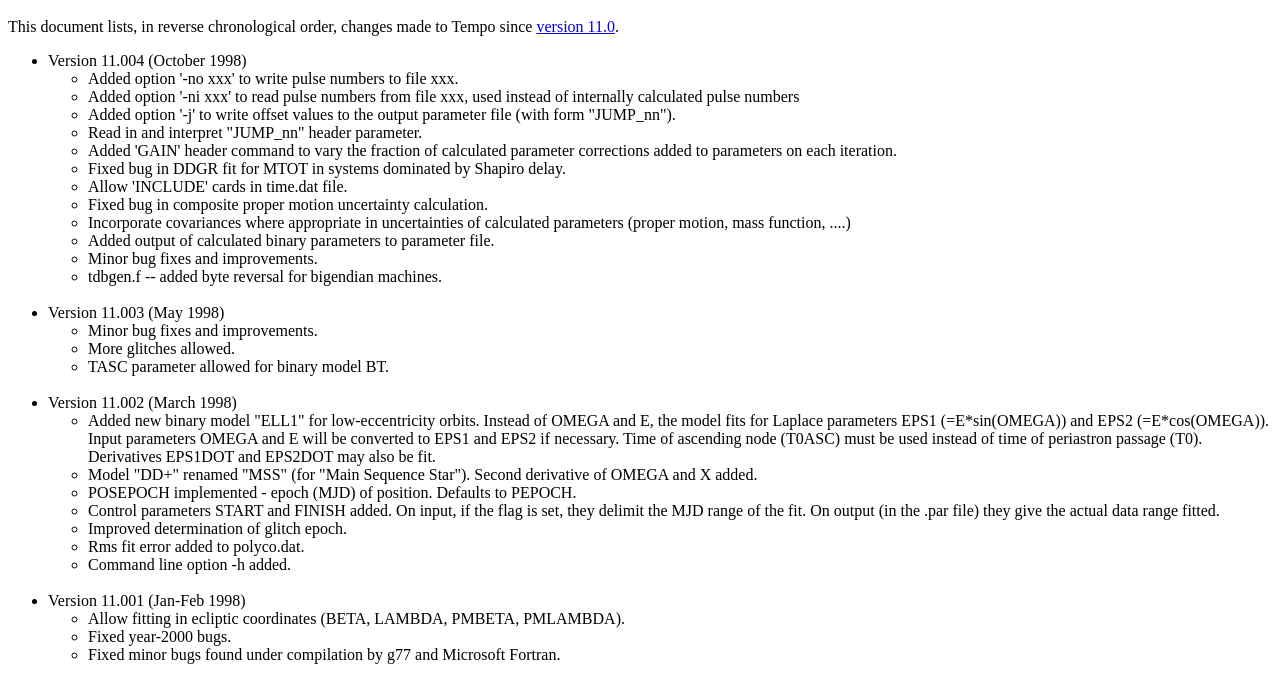
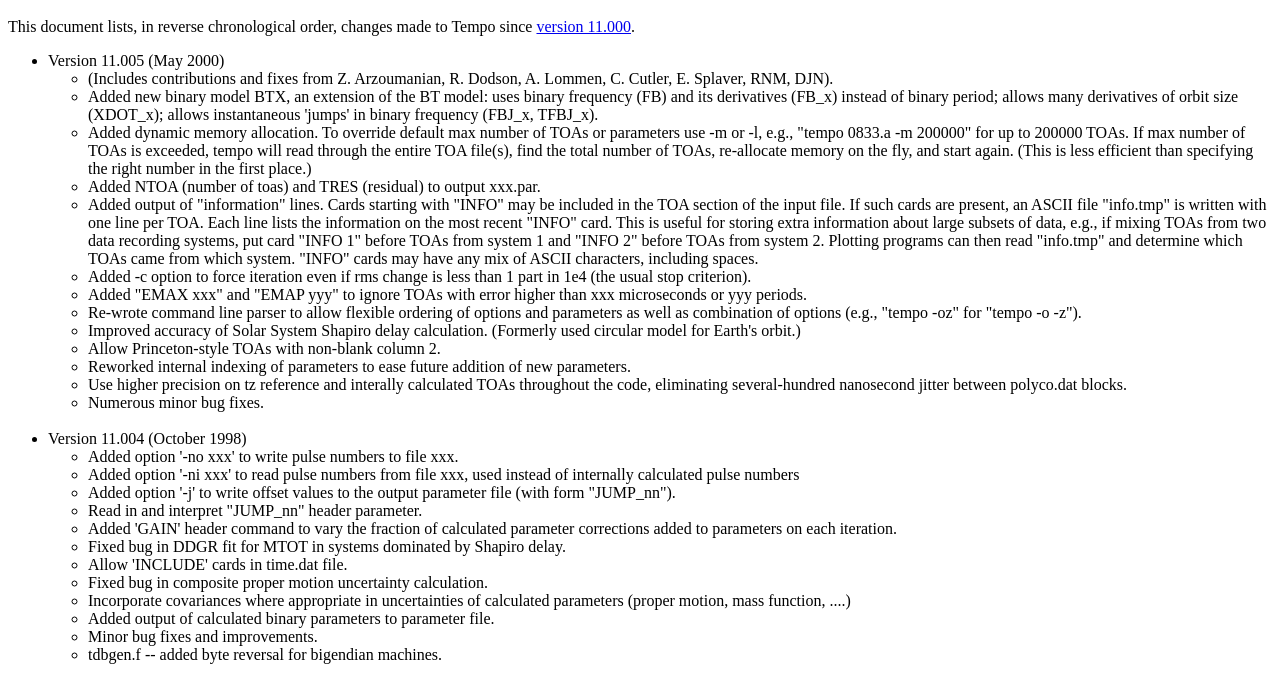
Before and after one commit to nanograv/tempo, a plain HTML site: page doc/tempo_update.html in a window 1280 px wide. Shown: the part 48-725 px from the top of the page. Drawn offline with Linux system fonts and the light colour scheme.

Commit message:
version 11.005 updates

```diff
--- a/doc/tempo_update.html
+++ b/doc/tempo_update.html
@@ -8,9 +8,57 @@
     <h1>Tempo modifications</h1>
 
     This document lists, in reverse chronological order, changes
-    made to Tempo since <a href="tempo11.html">version 11.0</a>.
+    made to Tempo since <a href="tempo11.html">version 11.000</a>.
 
     <ul>
+      <li> Version 11.005 (May 2000)
+        <ul>
+          <li> (Includes contributions and fixes from Z. Arzoumanian,
+            R. Dodson, A. Lommen, C. Cutler, E. Splaver, RNM, DJN).
+          <li> Added new binary model BTX, an extension of the BT
+            model:  uses binary frequency (FB) and its derivatives (FB_x)
+            instead of binary period;  allows many derivatives of orbit
+            size (XDOT_x); allows instantaneous 'jumps' in binary
+            frequency (FBJ_x, TFBJ_x).
+          <li> Added dynamic memory allocation.  To override default
+            max number of TOAs or parameters use -m or -l, e.g.,
+            "tempo 0833.a -m 200000" for up to 200000 TOAs.  If
+            max number of TOAs is exceeded, tempo will read through
+            the entire TOA file(s), find the total number of TOAs,
+            re-allocate memory on the fly, and start again.  (This
+            is less efficient than specifying the right number in the
+            first place.)
+          <li> Added NTOA (number of toas) and TRES (residual) to output
+            xxx.par.
+          <li> Added output of "information" lines.  Cards starting with
+            "INFO" may be included in the TOA section of the input file.
+            If such cards are present, an ASCII file "info.tmp" is written
+            with one line per TOA.  Each line lists the information on the
+            most recent "INFO" card.  This is useful for storing extra
+            information about large subsets of data, e.g., if mixing TOAs
+            from two data recording systems, put card "INFO 1" before
+            TOAs from system 1 and "INFO 2" before TOAs from system 2.
+            Plotting programs can then read "info.tmp" and determine which
+            TOAs came from which system.  "INFO" cards may have any mix
+            of ASCII characters, including spaces.
+          <li> Added -c option to force iteration even if rms change is less
+            than 1 part in 1e4 (the usual stop criterion).
+          <li> Added "EMAX xxx" and "EMAP yyy" to ignore TOAs with error
+            higher than xxx microseconds or yyy periods.
+          <li> Re-wrote command line parser to allow flexible ordering of
+            options and parameters as well as combination of options
+            (e.g., "tempo -oz" for "tempo -o -z").
+          <li> Improved accuracy of Solar System Shapiro delay calculation.
+            (Formerly used circular model for Earth's orbit.)
+          <li> Allow Princeton-style TOAs with non-blank column 2.
+          <li> Reworked internal indexing of parameters to ease future
+            addition of new parameters.
+          <li> Use higher precision on tz reference and interally calculated
+            TOAs throughout the code, eliminating several-hundred nanosecond
+            jitter between polyco.dat blocks.
+          <li> Numerous minor bug fixes.
+        </ul>
+        <br>
       <li> Version 11.004 (October 1998)
         <ul>
           <li> Added option '-no xxx' to write pulse numbers to file xxx.
```
Also changed, not shown: doc/tempo_idx.html (+5 -5 lines), doc/tempo_install.html (+32 -13 lines), doc/ref_man_sections/binary.txt, doc/ref_man_sections/options.txt, doc/ref_man_sections/parameter.txt, doc/ref_man_sections/toacommand.txt.
